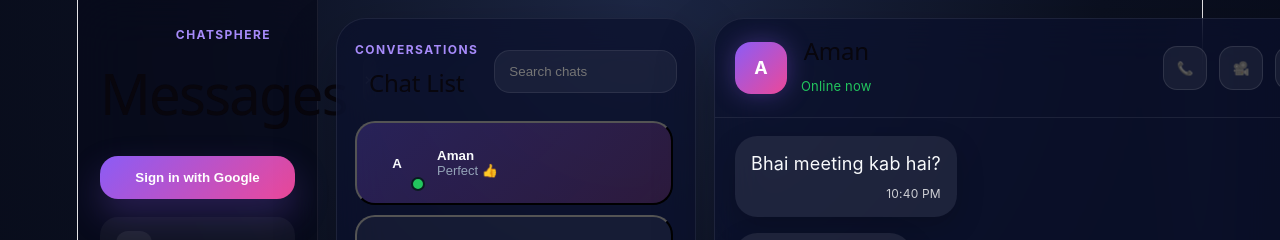
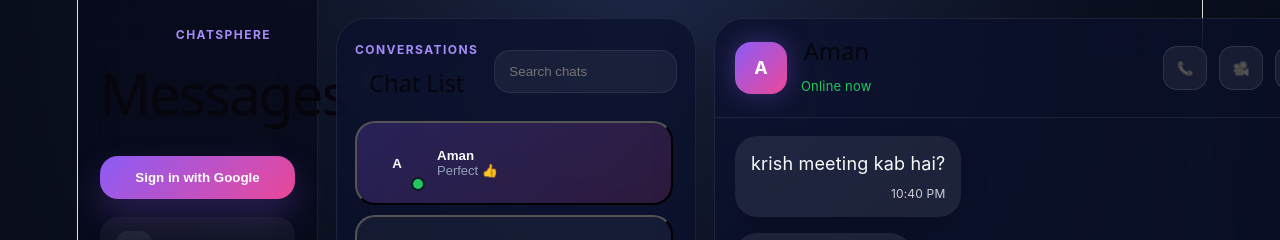
Before and after one commit to sahilkumar-059/ChatSphere, a React (Vite) app: page / in a window 1280 px wide. Shown: the top 240 px of the page. Built offline with nearby package versions, Linux system fonts and the light colour scheme; no server answers; the database is empty.

Commit message:
friend update

```diff
--- a/src/App.jsx
+++ b/src/App.jsx
@@ -21,7 +21,7 @@ const seedMessages = [
     chatId: "aman",
     senderId: "aman",
     senderName: "Aman",
-    text: "Bhai meeting kab hai?",
+    text: "krish meeting kab hai?",
     type: "text",
     status: "delivered",
     timeLabel: "10:40 PM",
```
